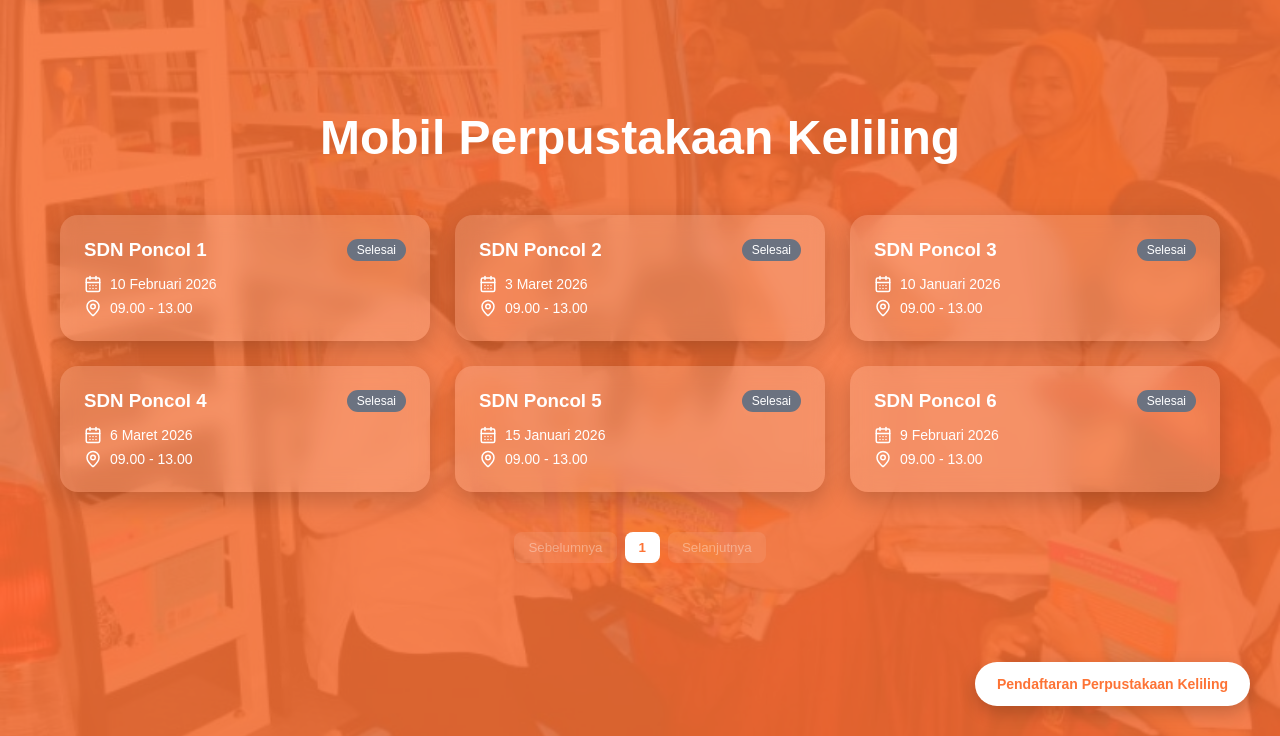
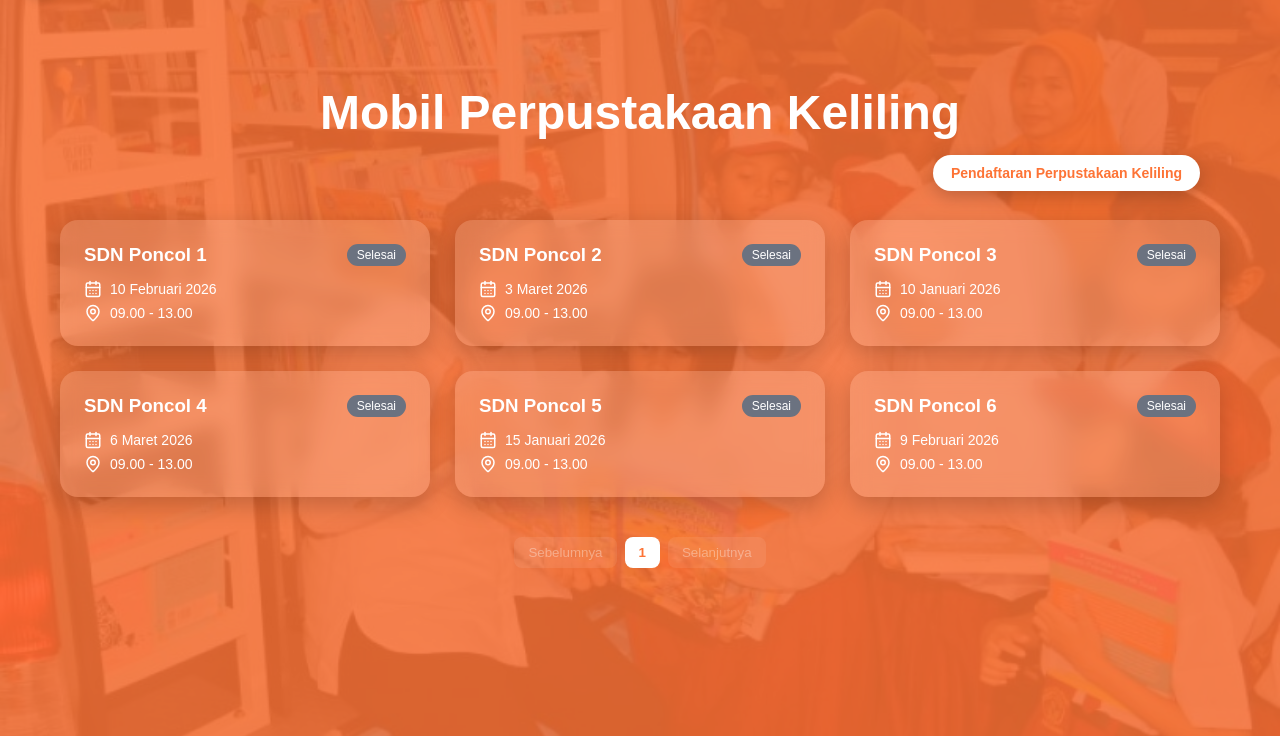
Before and after one commit to Nuril-Amada/Website-Dispusip, a plain HTML site: page pusling.html in a window 1280 px wide. Shown: the part 64-800 px from the top of the page. Drawn offline with Linux system fonts and the light colour scheme.

Commit message:
Revisi Pusling & Sipling

```diff
--- a/css/css_pusling.css
+++ b/css/css_pusling.css
@@ -61,7 +61,8 @@
   text-align:center;
   font-size:48px;
   font-weight:bold;
-  margin-bottom:50px;
+  margin-bottom:80px;
+  margin-top: -20px;
 }
 
 /* GRID */
@@ -338,31 +339,27 @@
   font-size: 14px;
 }
 
-/* ================= BUTTON PUSLING ================= */
+/* BUTTON PENDAFTARAN PUSLING */
+.pusling-btn{
+  position:absolute;
+  top:110px;
+  right:40px;
 
-.pusling-btn{
-  position: fixed;
-  bottom: 30px;
-  right: 30px;
+  background:white;
+  color:#FD7335;
 
-  background: white;
-  color: #FD7335;
+  padding:10px 18px;
+  border-radius:25px;
 
-  padding: 14px 22px;
-  border-radius: 30px;
+  font-weight:bold;
+  font-size:14px;
+  text-decoration:none;
 
-  font-weight: bold;
-  font-size: 14px;
-  text-decoration: none;
-
-  box-shadow: 0 6px 18px rgba(0,0,0,0.2);
-
-  z-index: 999;
-  transition: all 0.3s ease;
+  box-shadow:0 6px 18px rgba(0,0,0,0.2);
+  transition:0.3s;
 }
 
 .pusling-btn:hover{
-  background: #FD7335;
-  color: white;
-  transform: translateY(-3px);
+  background:#FD7335;
+  color:white;
 }
--- a/css/css_sipling.css
+++ b/css/css_sipling.css
@@ -61,7 +61,8 @@
   text-align:center;
   font-size:42px;
   font-weight:bold;
-  margin-bottom:45px;
+  margin-bottom:80px;
+  margin-top: -20px;
 }
 
 /* GRID */
@@ -307,31 +308,27 @@
   font-size: 14px;
 }
 
-/* ================= BUTTON PUSLING ================= */
+/* BUTTON PENDAFTARAN PUSLING */
+.sipling-btn{
+  position:absolute;
+  top:110px;
+  right:40px;
 
-.pusling-btn{
-  position: fixed;
-  bottom: 30px;
-  right: 30px;
+  background:white;
+  color:#FD7335;
 
-  background: white;
-  color: #FD7335;
+  padding:10px 18px;
+  border-radius:25px;
 
-  padding: 14px 22px;
-  border-radius: 30px;
+  font-weight:bold;
+  font-size:14px;
+  text-decoration:none;
 
-  font-weight: bold;
-  font-size: 14px;
-  text-decoration: none;
-
-  box-shadow: 0 6px 18px rgba(0,0,0,0.2);
-
-  z-index: 999;
-  transition: all 0.3s ease;
+  box-shadow:0 6px 18px rgba(0,0,0,0.2);
+  transition:0.3s;
 }
 
-.pusling-btn:hover{
-  background: #FD7335;
-  color: white;
-  transform: translateY(-3px);
+.sipling-btn:hover{
+  background:#FD7335;
+  color:white;
 }
--- a/pusling.html
+++ b/pusling.html
@@ -16,6 +16,11 @@
   <div class="container">
 
     <h1 class="title">Mobil Perpustakaan Keliling</h1>
+
+    <!-- BUTTON PENDAFTARAN PUSLING -->
+<a href="https://sipus.surabaya.go.id/permohonanmobilkeliling" target="_blank" class="pusling-btn">
+  Pendaftaran Perpustakaan Keliling
+</a>
 
     <div id="cardContainer" class="card-grid"></div>
 
@@ -135,11 +140,6 @@
     © 2026 Dinas Perpustakaan dan Kearsipan Kota Surabaya
   </div>
 
-  <!-- BUTTON PENDAFTARAN PUSLING -->
-<a href="https://sipus.surabaya.go.id/permohonanmobilkeliling" target="_blank" class="pusling-btn">
-  Pendaftaran Perpustakaan Keliling
-</a>
-
 </footer>
 
 <script src="js/js_pusling.js"></script>
```
Also changed, not shown: sipling.html (+5 -5 lines).
